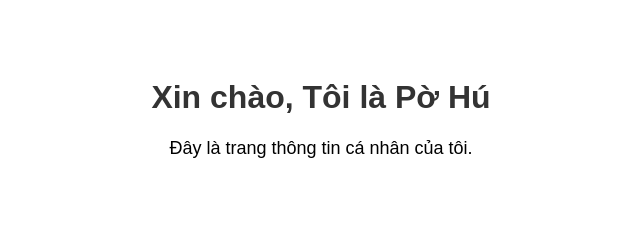
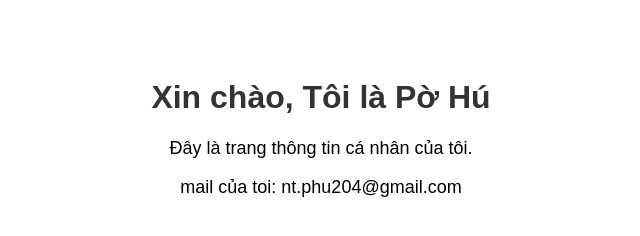
Before and after one commit to pohu5107/pohu5107.github.io, a plain HTML site: page index.html in a window 1280 px wide. Shown: the whole page, without its empty margins (319-959 px from the left). Drawn offline with Linux system fonts and the light colour scheme.

Commit message:
Update index.html

```diff
--- a/index.html
+++ b/index.html
@@ -15,6 +15,7 @@
 <body>
     <h1>Xin chào, Tôi là Pờ Hú</h1>
     <p>Đây là trang thông tin cá nhân của tôi.</p>
+    <p>mail của toi: nt.phu204@gmail.com</p>
 
 </body>
 </html>
```
